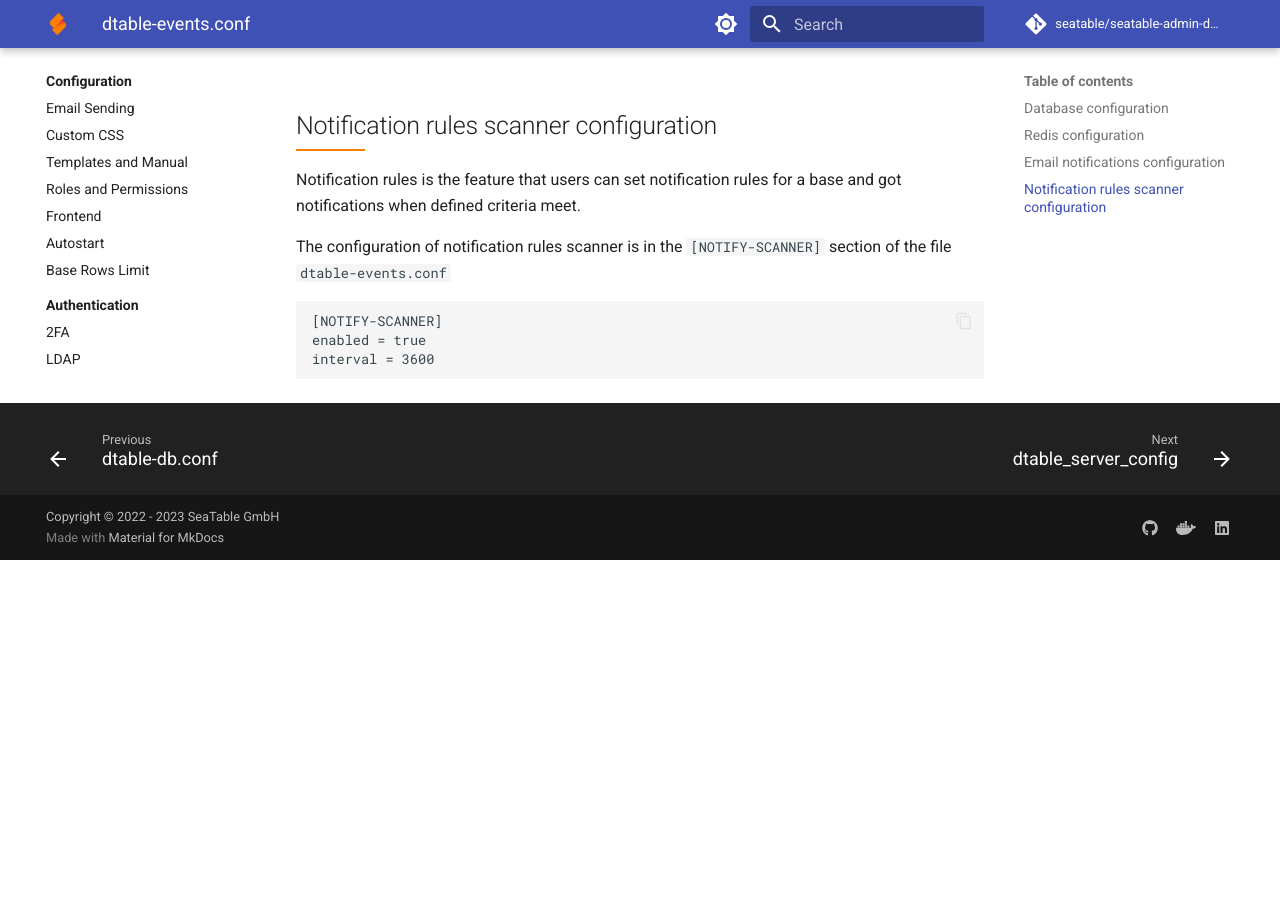
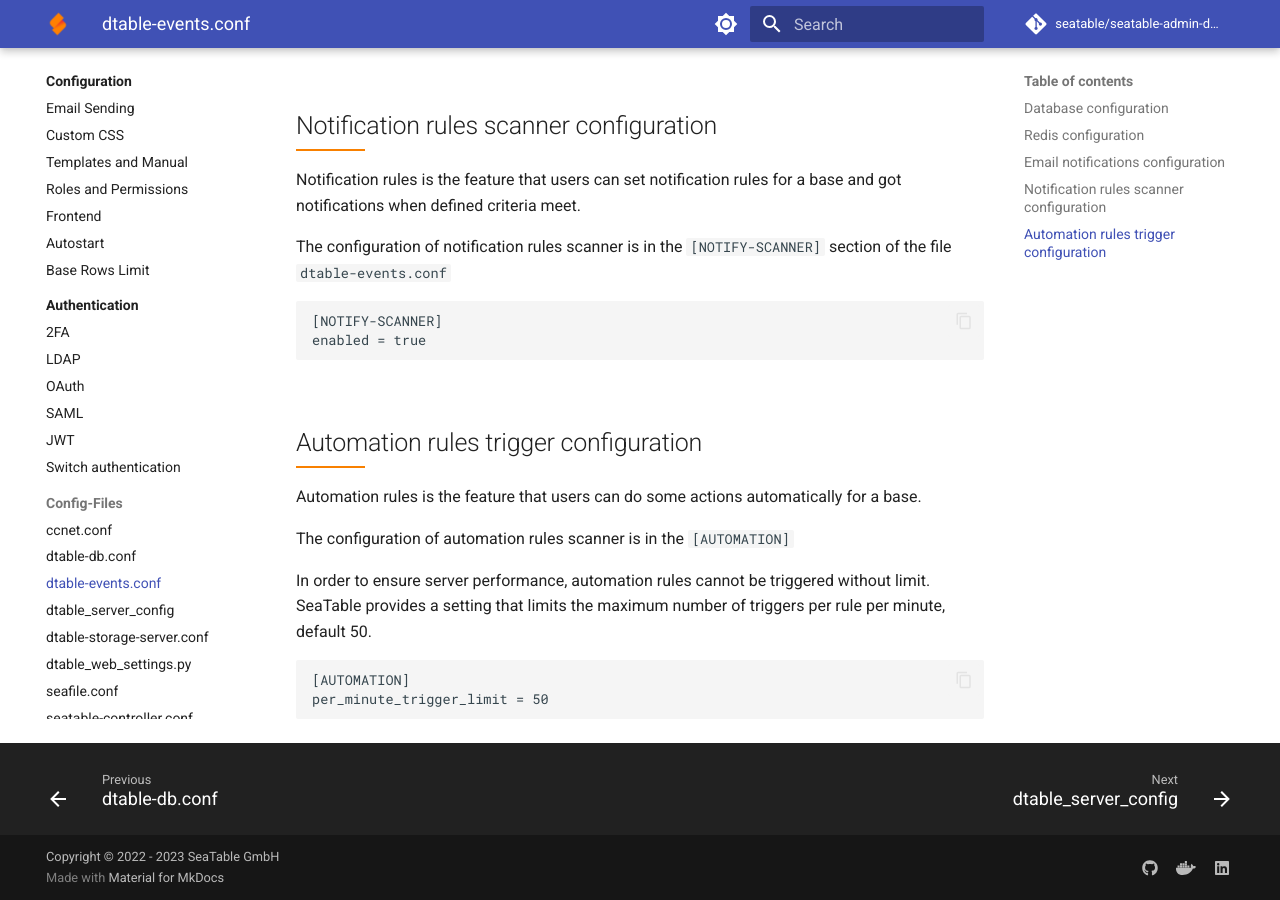
Before and after one commit to seatable/seatable-admin-docs, an MkDocs documentation site: the page built from docs/config/dtable-events-conf.md, in a window 1280 px wide and 900 px high, scrolled down 1000 px. Built offline with MkDocs 1.6.1 and Material for MkDocs 9.7.7, drawn with Linux system fonts in a browser that asks for light colours; comment, search, counter and statistics services are not loaded; before the commit the page ends 1560 px from its top, so only the background shows below that.

Commit message:
add automation-rules conf

````diff
--- a/docs/config/dtable-events-conf.md
+++ b/docs/config/dtable-events-conf.md
@@ -47,6 +47,19 @@
 ```
 [NOTIFY-SCANNER]
 enabled = true
-interval = 3600
 
 ```
+
+## Automation rules trigger configuration
+
+Automation rules is the feature that users can do some actions automatically for a base.
+
+The configuration of automation rules scanner is in the `[AUTOMATION]`
+
+In order to ensure server performance, automation rules cannot be triggered without limit. SeaTable provides a setting that limits the maximum number of triggers per rule per minute, default 50.
+
+```
+[AUTOMATION]
+per_minute_trigger_limit = 50
+
+```
````
